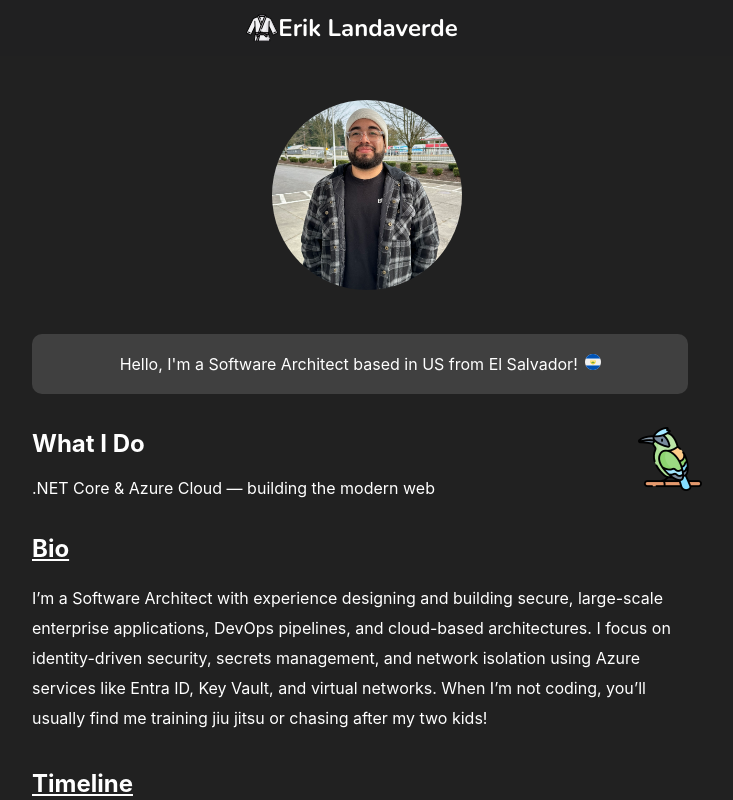
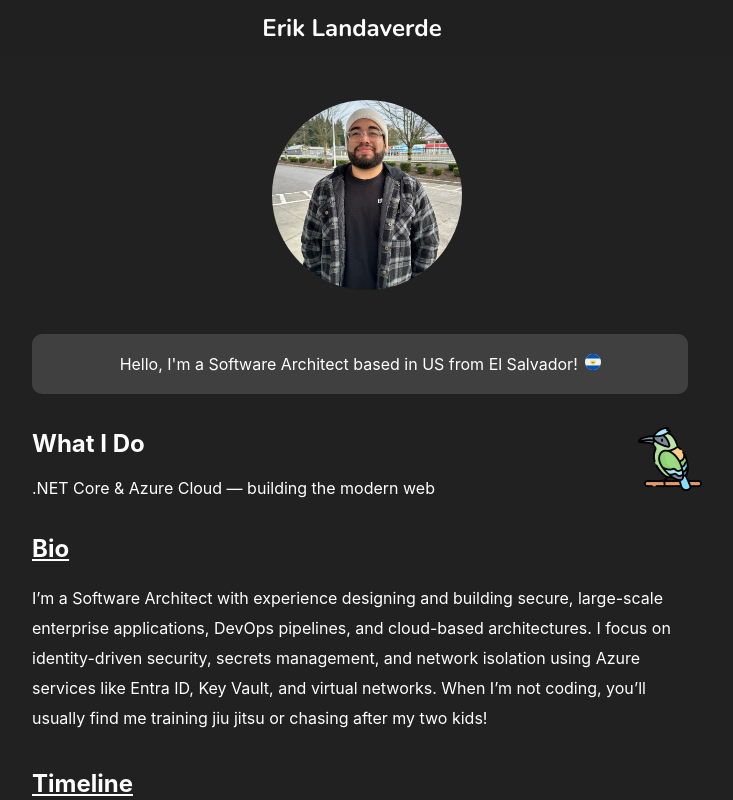
Before and after one commit to landaverde15/portfolio_site, a React (Create React App) app: page / in a window 1280 px wide. Shown: the top 800 px of the page, without its empty margins (273-1006 px from the left). Built offline with nearby package versions, Linux system fonts and the light colour scheme.

Commit message:
Update Header.tsx

```diff
--- a/src/ReusableComponents/Header.tsx
+++ b/src/ReusableComponents/Header.tsx
@@ -18,9 +18,6 @@ function Header() {
         <nav className="headerNav">
             <div className="headerNavDiv" id="headerNavDiv1" onClick={() => {window.location.reload();}}>
                 <div className="headerNavInnerDiv">
-                    <img className="headerLogo" src={headerLogo} alt="Judo logo" />
-                </div>
-                <div className="headerNavInnerDiv">
                     <h1 className="headerNavName">Erik Landaverde</h1>
                 </div>
             </div>
```
